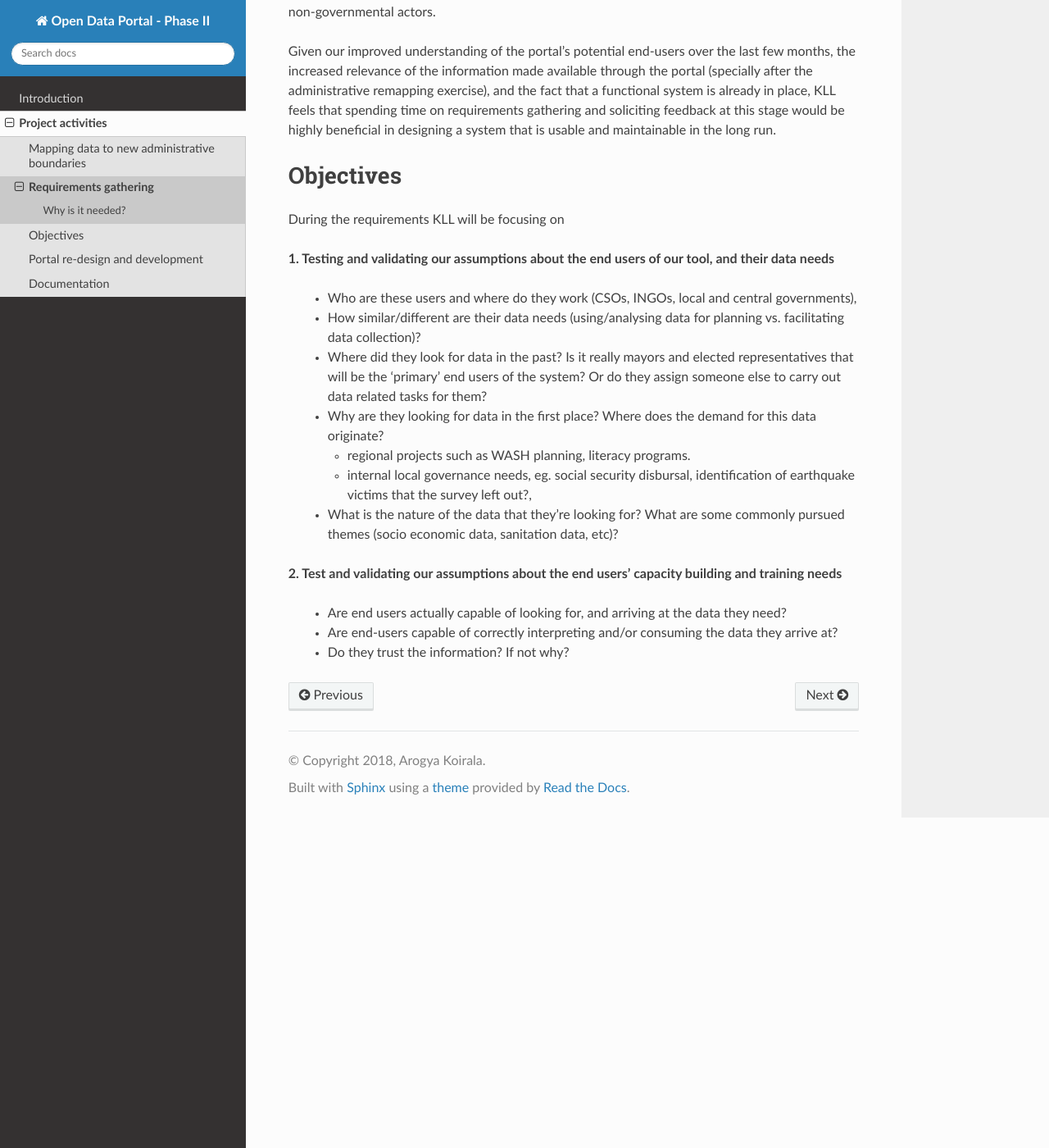
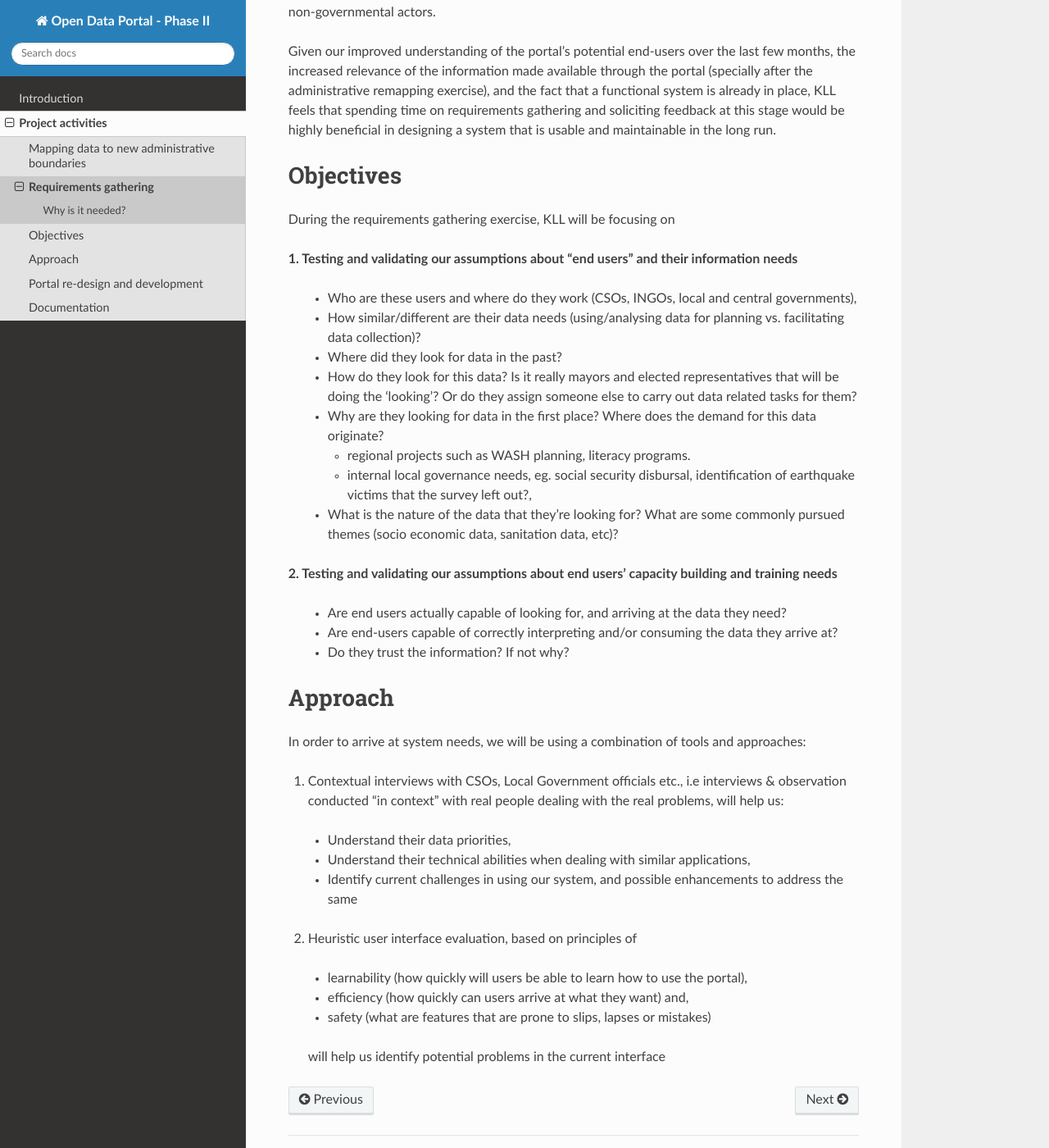
Before and after one commit to arkoblog/odp-v2-docs, a Sphinx documentation site: the page built from docs/2c_req_analysis.rst, in a window 1280 px wide and 1400 px high, scrolled down 645 px. Shown: the whole window at 82% size. Built offline with Sphinx 7.4.7 and the Read the Docs theme 2.0.0, drawn with Linux system fonts in a browser that asks for light colours.

Commit message:
added methodology WIP

```diff
--- a/docs/2c_req_analysis.rst
+++ b/docs/2c_req_analysis.rst
@@ -18,13 +18,14 @@ Given our improved understanding of the portal’s potential end-users over the
 Objectives
 ==========
 
-During the requirements KLL will be focusing on
+During the requirements gathering exercise, KLL will be focusing on
 
-**1. Testing and validating our assumptions about the end users of our tool, and their data needs**
+**1. Testing and validating our assumptions about "end users" and their information needs**
 
   - Who are these users and where do they work (CSOs, INGOs, local and central governments),
   - How similar/different are their data needs (using/analysing data for planning vs. facilitating data collection)?
-  - Where did they look for data in the past? Is it really mayors and elected representatives that will be the 'primary' end users of the system? Or do they assign someone else to carry out data related tasks for them?
+  - Where did they look for data in the past?
+  - How do they look for this data? Is it really mayors and elected representatives that will be doing the 'looking'? Or do they assign someone else to carry out data related tasks for them?
   - Why are they looking for data in the first place? Where does the demand for this data originate?
 
     - regional projects such as WASH planning, literacy programs.
@@ -33,8 +34,28 @@ During the requirements KLL will be focusing on
   - What is the nature of the data that they're looking for? What are some commonly pursued themes (socio economic data, sanitation data, etc)?
 
 
-**2. Test and validating our assumptions about the end users' capacity building and training needs**
+**2. Testing and validating our assumptions about end users' capacity building and training needs**
 
   - Are end users actually capable of looking for, and arriving at the data they need?
   - Are end-users capable of correctly interpreting and/or consuming the data they arrive at?
   - Do they trust the information? If not why?
+
+Approach
+========
+
+In order to arrive at system needs, we will be using a combination of tools and approaches:
+
+1. Contextual interviews with CSOs, Local Government officials etc., i.e interviews & observation conducted “in context” with real people dealing with the real problems, will help us:
+
+  - Understand their data priorities,
+  - Understand their technical abilities when dealing with similar applications,
+  - Identify current challenges in using our system, and possible enhancements to address the same
+
+
+2. Heuristic user interface evaluation, based on principles of
+
+  - learnability (how quickly will users be able to learn how to use the portal),
+  - efficiency (how quickly can users arrive at what they want) and,
+  - safety (what are features that are prone to slips, lapses or mistakes)
+
+  will help us identify potential problems in the current interface
```
